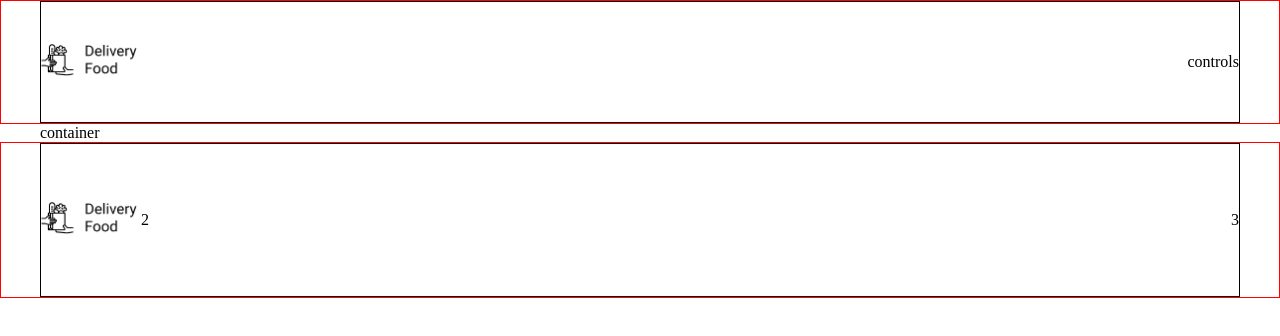
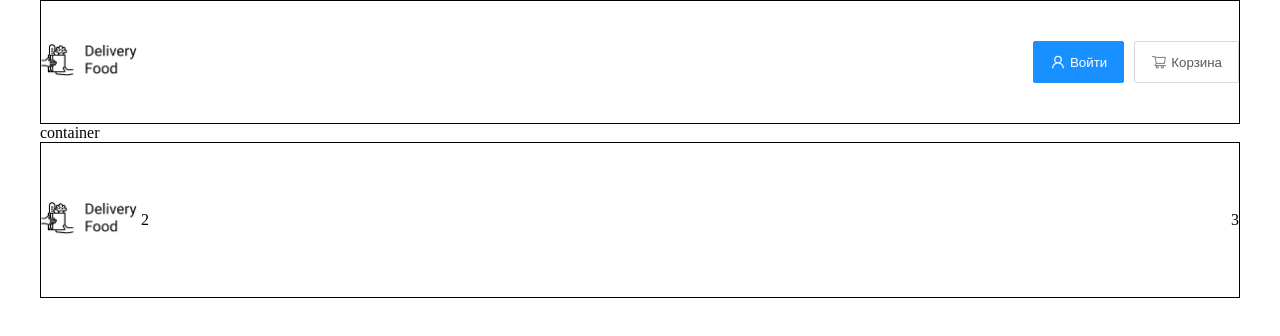
Before and after one commit to yufers/Delivery-Food, a plain HTML site: page index.html in a window 1280 px wide. Drawn offline with Linux system fonts and the light colour scheme.

Commit message:
feat: add buttons controls and style

```diff
--- a/index.html
+++ b/index.html
@@ -10,12 +10,21 @@
 
 <body>
     <header class="header">
-       <div class="container">
+        <div class="container">
             <div class="header-box">
                 <div class="header-logo logo">
                     <img src="./images/logo.png" alt="logo">
                 </div>
-                <div class="header-controls">controls</div>
+                <div class="header-controls">
+                    <button class="btn btn-primary">
+                        <img src="./images/icons/user.png" alt="user">
+                        Войти
+                    </button>
+                    <button class="btn btn-outline">
+                        <img src="./images/icons/shopping-cart.png" alt="shopping-cart">
+                        Корзина
+                    </button>
+                </div>
             </div>
         </div>
     </header>
--- a/style.css
+++ b/style.css
@@ -5,6 +5,29 @@
 body {
     margin: 0;
     padding: 0;
+}
+
+.btn {
+    display: flex;
+    padding: 8px 16px;
+    align-items: center;
+    gap: 4px;
+    outline: none;
+}
+
+.btn-primary {
+    border-radius: 2px;
+    background: #1890FF;
+    border: 1px solid #1890FF;
+    color: #FFF;
+}
+
+.btn-outline {
+    border-radius: 2px;
+    border: 1px solid #D9D9D9;
+    background: #FFF;
+    box-shadow: 0px 0px 2px 0px rgba(0, 0, 0, 0.00);
+    color: #595959;
 }
 
 .logo {
@@ -17,7 +40,6 @@ body {
 
 .header {
     height: 124px;
-    border: 1px solid red;
 }
 
 .header-box {
@@ -28,13 +50,15 @@ body {
     justify-content: space-between;
 }
 
-.main {
-
+.header-controls {
+    display: flex;
+    align-items: center;
+    justify-content: flex-end;
+    gap: 10px;
 }
 
 .footer {
     height: 156px;
-    border: 1px solid red;
 }
 
 .footer-box {
```
